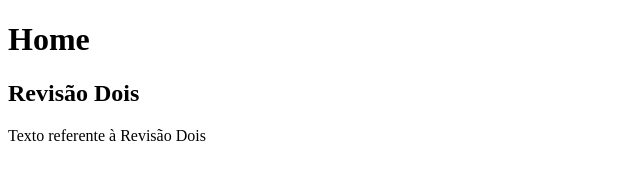
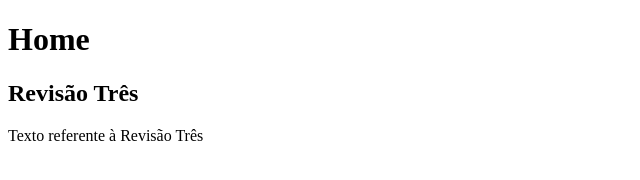
Before and after one commit to 4rthurMB/playground, a plain HTML site: page index.html in a window 1280 px wide. Shown: the full height of the page, 0-640 px from the left. Drawn offline with Linux system fonts and the light colour scheme.

Commit message:
Revisão Tres

```diff
--- a/index.html
+++ b/index.html
@@ -6,7 +6,7 @@
     </head>
     <body>
         <h1>Home</h1>
-        <h2>Revisão Dois</h2>
-        <p>Texto referente à Revisão Dois</p>
+        <h2>Revisão Três</h2>
+        <p>Texto referente à Revisão Três</p>
     </body>
 </html>
```
